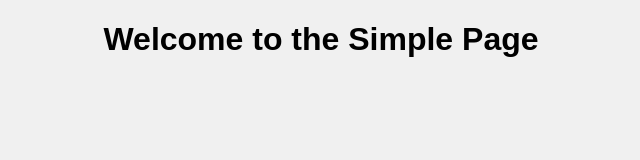
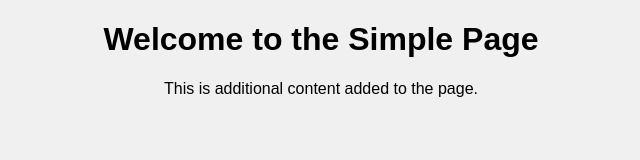
Before and after one commit to devanaboinarangarao/simple-page-demokk1, a plain HTML site: page index.html in a window 1280 px wide. Shown: the whole page, without its empty margins (319-959 px from the left). Drawn offline with Linux system fonts and the light colour scheme.

Commit message:
Add more content to the HTML page

```diff
--- a/index.html
+++ b/index.html
@@ -1 +1 @@
-<!DOCTYPE html><html><head><title>Simple Page</title><style>body { font-family: Arial, sans-serif; background-color: #f0f0f0; text-align: center; }</style></head><body><h1>Welcome to the Simple Page</h1></body></html>
+<!DOCTYPE html><html><head><title>Simple Page</title><style>body { font-family: Arial, sans-serif; background-color: #f0f0f0; text-align: center; }</style></head><body><h1>Welcome to the Simple Page</h1><p>This is additional content added to the page.</p></body></html>
```
